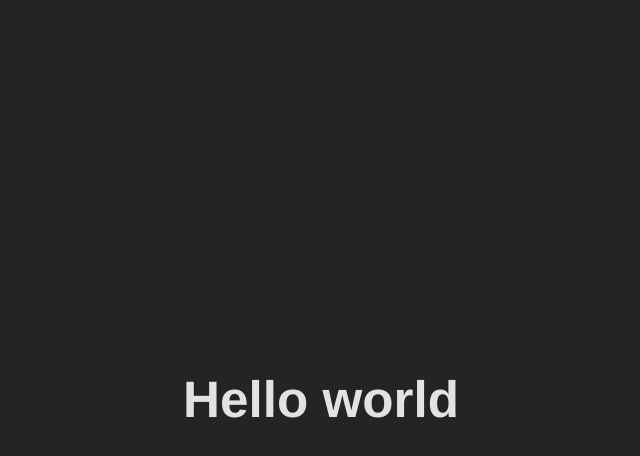
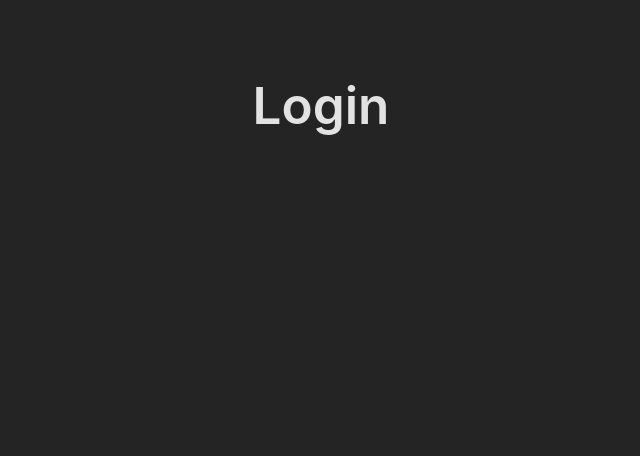
Before and after one commit to rodribatista/todo-paypros, a React (Vite) app in the folder client/: page /login in a window 1280 px wide. Shown: the top 456 px of the page, without its empty margins (319-959 px from the left). Built offline with nearby package versions, Linux system fonts and the light colour scheme.

Commit message:
feat(client): implement react router and base routes with pages

```diff
--- a/client/package.json
+++ b/client/package.json
@@ -13,6 +13,7 @@
     "@tailwindcss/vite": "^4.1.17",
     "react": "^19.2.0",
     "react-dom": "^19.2.0",
+    "react-router-dom": "^7.9.6",
     "tailwindcss": "^4.1.17"
   },
   "devDependencies": {
--- a/client/src/App.tsx
+++ b/client/src/App.tsx
@@ -1,10 +1,10 @@
+import AppRouter from "./router/AppRouter";
 
 function App() {
   return (
-    <div className="flex justify-center items-center">
-      <h1>Hello world</h1>
+    <div className="flex w-full p-20 justify-center">
+      <AppRouter />
     </div>
   )
 }
-
-export default App
+export default App;
--- a/client/src/index.css
+++ b/client/src/index.css
@@ -1,31 +1,24 @@
 @import "tailwindcss";
 
-:root {
-  font-family: Helvetica, Arial, sans-serif;
-  line-height: 1.2;
-  font-weight: 400;
-
-  color-scheme: light dark;
-  background-color: #242424;
-  color: rgba(255, 255, 255, 0.87);
-
+@layer base {
+  html {
+    font-family: 'Inter', system-ui, sans-serif;
+    scroll-behavior: smooth;
     font-synthesis: none;
     text-rendering: optimizeLegibility;
     -webkit-font-smoothing: antialiased;
     -moz-osx-font-smoothing: grayscale;
   }
 
-* {
-  margin: 0;
-  padding: 0;
-  box-sizing: border-box;
-}
-
   body {
     display: flex;
-  justify-content: center;
     width: 100vw;
     height: 100vh;
+    justify-content: center;
+    background-color: #242424;
+    color: rgba(255, 255, 255, 0.87);
+    font-weight: 400;
+    line-height: 1.2;
   }
 
   #root {
@@ -41,3 +34,4 @@ h1 {
     line-height: 1;
     font-weight: 600;
   }
+}
--- /dev/null
+++ b/client/src/modules/auth/pages/Login.tsx
@@ -0,0 +1,4 @@
+function Login() {
+  return <h1>Login</h1>;
+}
+export default Login;
--- /dev/null
+++ b/client/src/modules/auth/pages/Register.tsx
@@ -0,0 +1,4 @@
+function Register() {
+  return <h1>Register</h1>;
+}
+export default Register;
--- /dev/null
+++ b/client/src/modules/tasks/pages/Tasks.tsx
@@ -0,0 +1,4 @@
+function Tasks() {
+  return <h1>Tasks</h1>;
+}
+export default Tasks;
--- /dev/null
+++ b/client/src/router/AppRouter.tsx
@@ -0,0 +1,19 @@
+import { BrowserRouter, Routes, Route } from "react-router-dom";
+import NotFound from "../shared/pages/NotFound";
+import Register from "../modules/auth/pages/Register";
+import Login from "../modules/auth/pages/Login";
+import Tasks from "../modules/tasks/pages/Tasks";
+
+function AppRouter() {
+  return (
+    <BrowserRouter>
+      <Routes>
+        <Route path="/" element={<Tasks/>} />
+        <Route path="/register" element={<Register/>} />
+        <Route path="/login" element={<Login/>} />
+        <Route path="*" element={<NotFound/>} />
+      </Routes>
+    </BrowserRouter>
+  );
+}
+export default AppRouter;
--- /dev/null
+++ b/client/src/shared/pages/NotFound.tsx
@@ -0,0 +1,4 @@
+function NotFound() {
+  return <h1>NotFound</h1>;
+}
+export default NotFound;
```
Also changed, not shown: 1 other file (tests, documents, lock files or other folders). Lines whose indentation alone changed are shown as unchanged.
